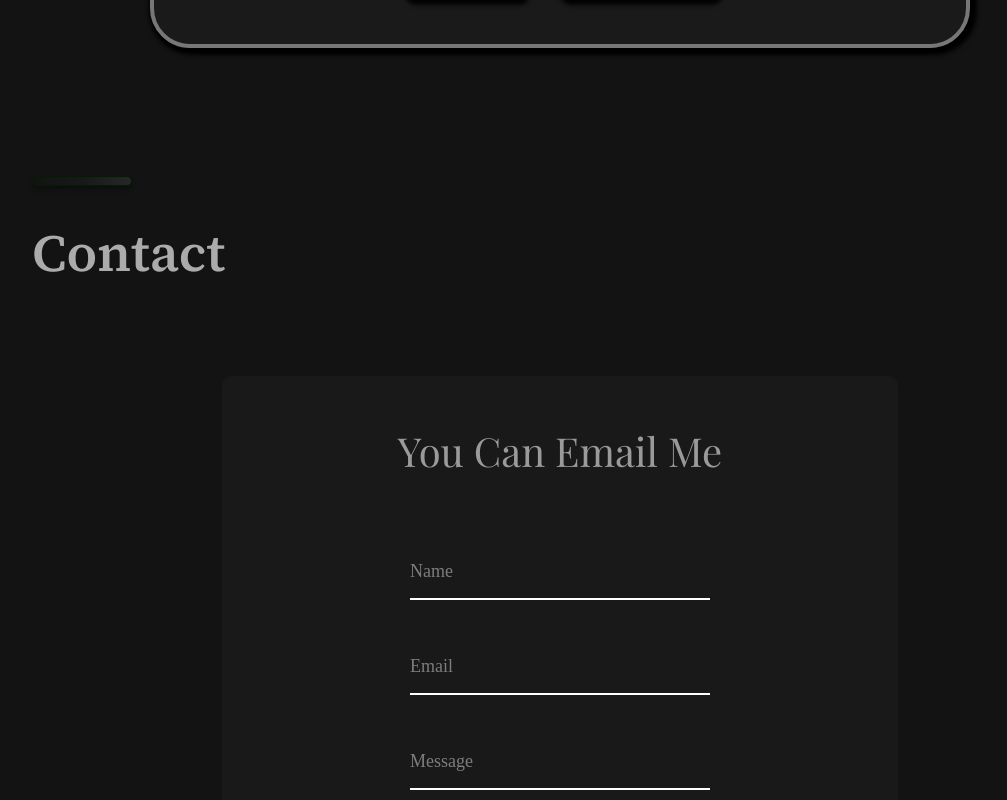
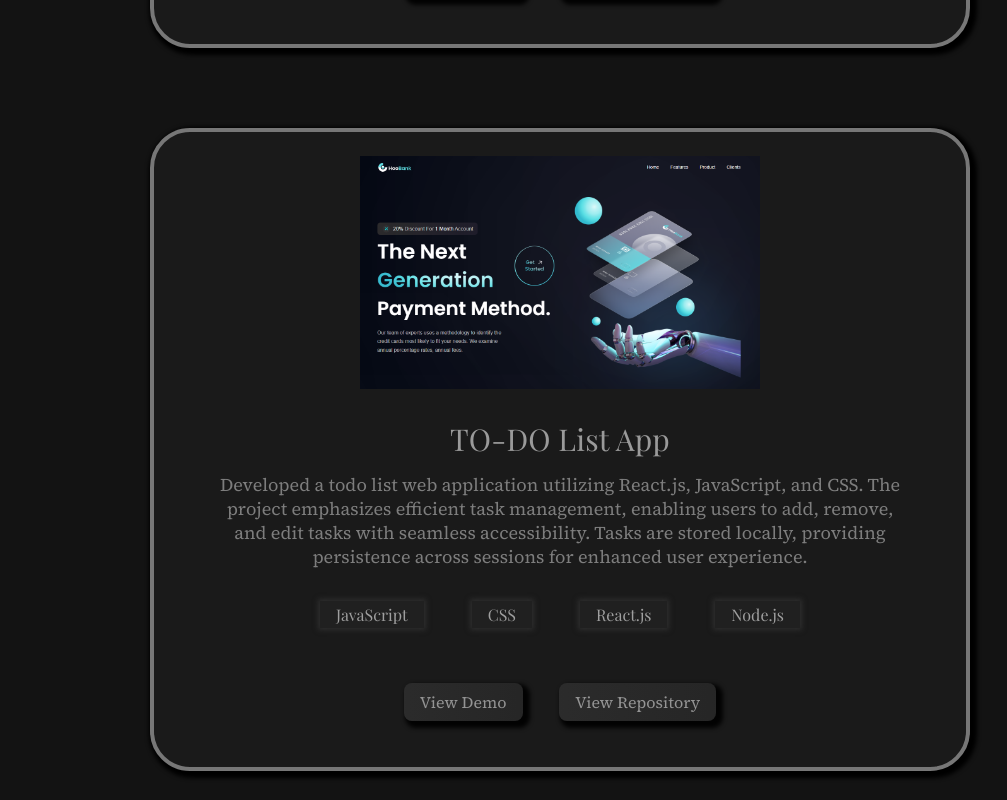
Before and after one commit to AbdulMoiz961/Academic-Portfolio, a React (Vite) app: page / in a window 1280 px wide. Shown: the part 4600-5400 px from the top of the page, without its empty margins (80-1087 px from the left). Built offline with nearby package versions, Linux system fonts and the light colour scheme.

Commit message:
Added another Project

```diff
--- a/src/constants/index.js
+++ b/src/constants/index.js
@@ -125,4 +125,13 @@ export const projects = [
         demo: 'https://bm0-app0.surge.sh/',
         repository: 'https://github.com/AbdulMoiz961/Static-BM_App',
     },
+    {
+        id: 4,
+        title: 'TO-DO List App',
+        description: "Developed a todo list web application utilizing React.js, JavaScript, and CSS. The project emphasizes efficient task management, enabling users to add, remove, and edit tasks with seamless accessibility. Tasks are stored locally, providing persistence across sessions for enhanced user experience.",
+        image: BM_App,
+        tags: [ 'JavaScript', 'CSS', 'React.js', 'Node.js', ],
+        demo: 'https://abdu1-moiz-tm.netlify.app/',
+        repository: 'https://github.com/AbdulMoiz961/todo-list',
+    },
 ]
```
